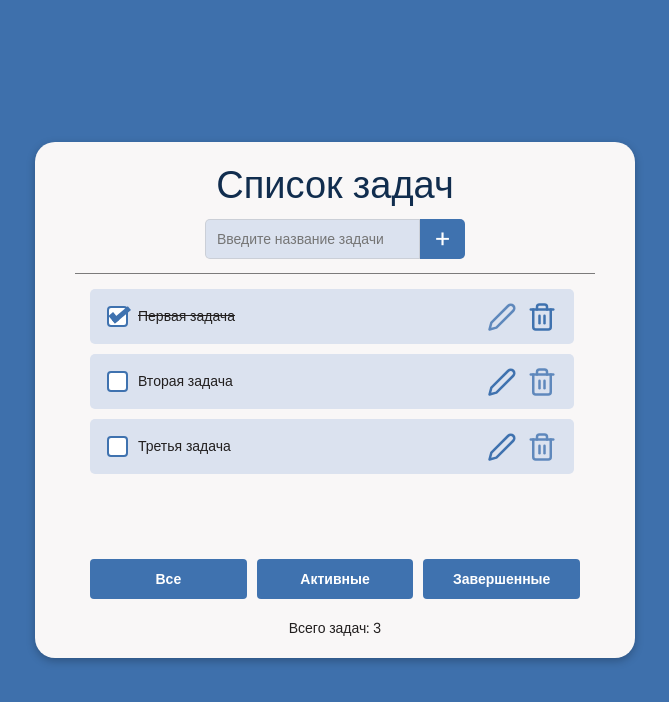
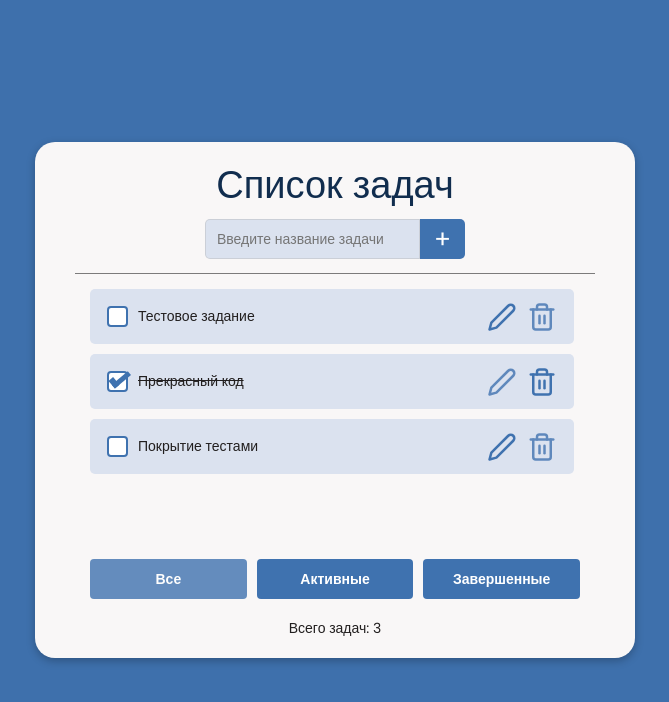
Before and after one commit to AlekseyLevada/To-Do_List-TS-React-Vite-, a React (Vite) app: page / in a window 1280 px wide. Shown: the top 702 px of the page, without its empty margins (305-974 px from the left). Built offline with nearby package versions, Linux system fonts and the light colour scheme.

Commit message:
Правки логики работы стейта с параллельными массивами

```diff
--- a/index.html
+++ b/index.html
@@ -4,9 +4,7 @@
   <meta charset="UTF-8" />
   <link rel="icon" type="image/svg+xml" href="/vite.svg" />
   <meta name="viewport" content="width=device-width, initial-scale=1.0" />
-  <link rel="preconnect" href="https://fonts.googleapis.com">
-  <link rel="preconnect" href="https://fonts.gstatic.com" crossorigin>
-  <link href="https://fonts.googleapis.com/css2?family=Poppins:ital,wght@0,100;0,200;0,300;0,400;0,500;0,600;0,700;0,800;0,900;1,100;1,200;1,300;1,400;1,500;1,600;1,700;1,800;1,900&display=swap" rel="stylesheet">
+  <meta name="description" content="To Do App, To Do приложение созданное с помощью Vite React TypeScript Zustand uuidv4" />
   <title>TS To Do List</title>
 </head>
 <body>
--- a/package.json
+++ b/package.json
@@ -10,6 +10,7 @@
     "preview": "vite preview"
   },
   "dependencies": {
+    "@fontsource/poppins": "^5.1.0",
     "immer": "^10.1.1",
     "react": "^18.3.1",
     "react-dom": "^18.3.1",
--- a/src/components/AppTemplate/AppTemplate.tsx
+++ b/src/components/AppTemplate/AppTemplate.tsx
@@ -10,9 +10,6 @@ export const AppTemplate: React.FC = (): JSX.Element => {
   const createTask = useToDoStore(state => state.createTask)
   const tasks = useToDoStore(state => state.tasks)
   const filteredTasks = useToDoStore(state => state.filteredTasks)
-
-  console.log(tasks);
-
 
   return (
     <>
--- a/src/components/Filters/Filters.tsx
+++ b/src/components/Filters/Filters.tsx
@@ -2,9 +2,10 @@ import styles from "./styles/style.module.scss"
 import { useToDoStore } from "../../store/ToDoStore/ToDoStore"
 import { useEffect } from "react"
 
-export const Filters: React.FC = ():JSX.Element => {
+export const Filters: React.FC = (): JSX.Element => {
 
   const setFilterStatus = useToDoStore(state => state.setFilterStatus)
+  const filter = useToDoStore(state => state.filter)
 
   useEffect(() => {
     setFilterStatus("all")
@@ -13,9 +14,9 @@ export const Filters: React.FC = ():JSX.Element => {
   return (
     <>
       <div className={styles.filterBtns}>
-        <button onClick={() => setFilterStatus("all")} className={styles.filterBtn} area-label="All">Все</button>
-        <button onClick={() => setFilterStatus("active")} className={styles.filterBtn} area-label="Active">Активные</button>
-        <button onClick={() => setFilterStatus("complited")} className={styles.filterBtn} area-label="Complited">Завершенные</button>
+        <button disabled={filter === "all"} onClick={() => setFilterStatus("all")} className={styles.filterBtn} area-label="All">Все</button>
+        <button disabled={filter === "active"} onClick={() => setFilterStatus("active")} className={styles.filterBtn} area-label="Active">Активные</button>
+        <button disabled={filter === "complited"} onClick={() => setFilterStatus("complited")} className={styles.filterBtn} area-label="Complited">Завершенные</button>
       </div>
     </>
   )
--- a/src/components/Filters/styles/style.module.scss
+++ b/src/components/Filters/styles/style.module.scss
@@ -23,4 +23,7 @@
     box-shadow: 0 3px 10px #3F72AF;
     transition: .1s ease-in-out;
   }
+  &:disabled {
+    opacity: .8;
+  }
 }
--- a/src/main.tsx
+++ b/src/main.tsx
@@ -1,6 +1,12 @@
 import { createRoot } from 'react-dom/client'
 import { App } from './App.tsx'
 import { StrictMode } from 'react'
+import "@fontsource/poppins/400.css";
+import "@fontsource/poppins/500.css";
+import "@fontsource/poppins/600.css";
+import "@fontsource/poppins/700.css";
+import "@fontsource/poppins/800.css";
+import "@fontsource/poppins/900.css";
 import './styles/reset.scss'
 import './styles/index.module.scss'
 
--- /dev/null
+++ b/src/services/lib/tasks.ts
@@ -0,0 +1,22 @@
+export const taskData = [
+  {
+    id: "cc7b5d46-c21e-42c0-be7d-2f533f3c7e7f",
+    title: "Тестовое задание",
+    timeAt: 5647892156741236,
+    checked: false,
+  },
+  {
+    id: "e0a2cd29-1278-40b3-a55e-ec5cebf077c4",
+    title: "Прекрасный код",
+    timeAt: 4681659872356468,
+    checked: true,
+  },
+  {
+    id: "a9bd0a0a-6b83-4c9c-bda1-95519c5e6474",
+    title: "Покрытие тестами",
+    timeAt: 7982465867495498,
+    checked: false,
+  }
+]
+
+// export default taskData
--- a/src/store/ToDoStore/ToDoStore.ts
+++ b/src/store/ToDoStore/ToDoStore.ts
@@ -1,28 +1,10 @@
 import { create } from "zustand";
+import { taskData } from "../../services/lib/tasks";
 import IToDoStore from "./types/IToDoStore";
 import { v4 as uuidv4 } from 'uuid';
 
 export const useToDoStore = create<IToDoStore>((set, get) => ({
-  tasks: [
-    {
-      id: "cc7b5d46-c21e-42c0-be7d-2f533f3c7e7f",
-      title: "Первая задача",
-      timeAt: 5647892156741236,
-      checked: true,
-    },
-    {
-      id: "e0a2cd29-1278-40b3-a55e-ec5cebf077c4",
-      title: "Вторая задача",
-      timeAt: 4681659872356468,
-      checked: false,
-    },
-    {
-      id: "a9bd0a0a-6b83-4c9c-bda1-95519c5e6474",
-      title: "Третья задача",
-      timeAt: 7982465867495498,
-      checked: false,
-    }
-  ],
+  tasks: taskData,
 
   filter: "all",
 
@@ -31,19 +13,21 @@ export const useToDoStore = create<IToDoStore>((set, get) => ({
   createTask: (title: string) => {
     const newTask = { id: uuidv4(), title: title, timeAt: Date.now(), checked: false }
     set({
-      tasks: [...get().tasks, newTask]
+      tasks: [...get().tasks, newTask],
+      filteredTasks: [...get().filteredTasks, newTask]
     })
   },
 
   updateTask: (id: string, title: string) => set({
-    tasks: get().tasks.map((task) => task.id === id ? { ...task, title: title } : task)
+    tasks: get().tasks.map((task) => task.id === id ? { ...task, title: title } : task),
+    filteredTasks: get().filteredTasks.map((task) => task.id === id ? { ...task, title: title } : task)
   }),
 
 
   removeTask: (id: string) => {
-    const { tasks } = get()
     set({
-      tasks: tasks.filter((task) => task.id !== id)
+      tasks: get().tasks.filter((task) => task.id !== id),
+      filteredTasks: get().filteredTasks.filter(task => task.id !== id)
     })
   },
 
@@ -63,13 +47,13 @@ export const useToDoStore = create<IToDoStore>((set, get) => ({
     if (value === "active") {
       set({
         filter: value,
-        filteredTasks: get().tasks.filter(task => task.checked === false)
+        filteredTasks: get().tasks.filter(task => task.checked === false),
       })
     }
     if (value === "complited") {
       set({
         filter: value,
-        filteredTasks: get().tasks.filter(task => task.checked === true)
+        filteredTasks: get().tasks.filter(task => task.checked === true),
       })
     }
   },
--- a/src/store/ToDoStore/types/IToDoStore.ts
+++ b/src/store/ToDoStore/types/IToDoStore.ts
@@ -3,7 +3,7 @@ import ITask from "./ITask";
 interface IToDoStore {
   tasks: ITask[];
   filteredTasks: ITask[];
-  filter: "all" | "active" | "complited";
+  filter: string;
   createTask: (title: string) => void;
   updateTask: (id: string, title: string) => void;
   removeTask: (id: string) => void;
```
Also changed, not shown: 1 other file (tests, documents, lock files or other folders).
